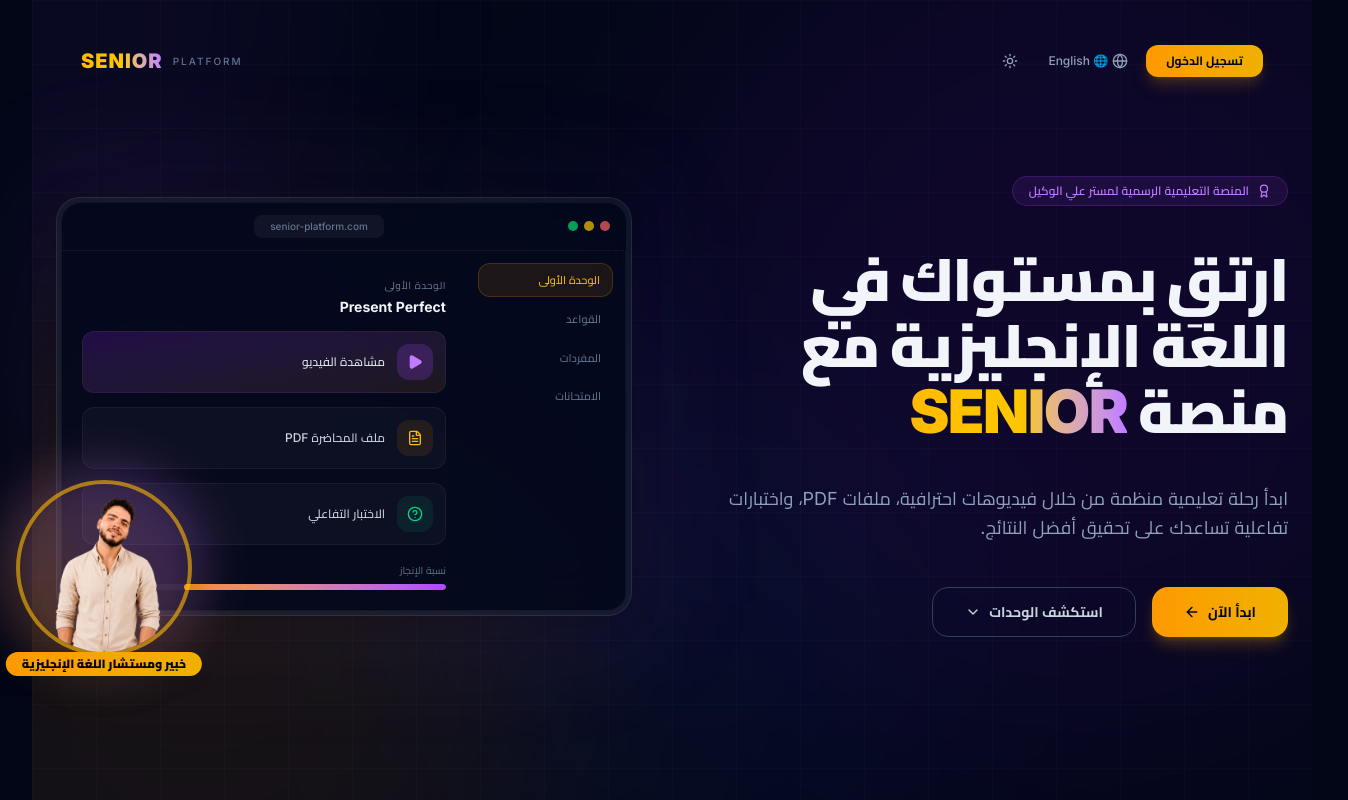
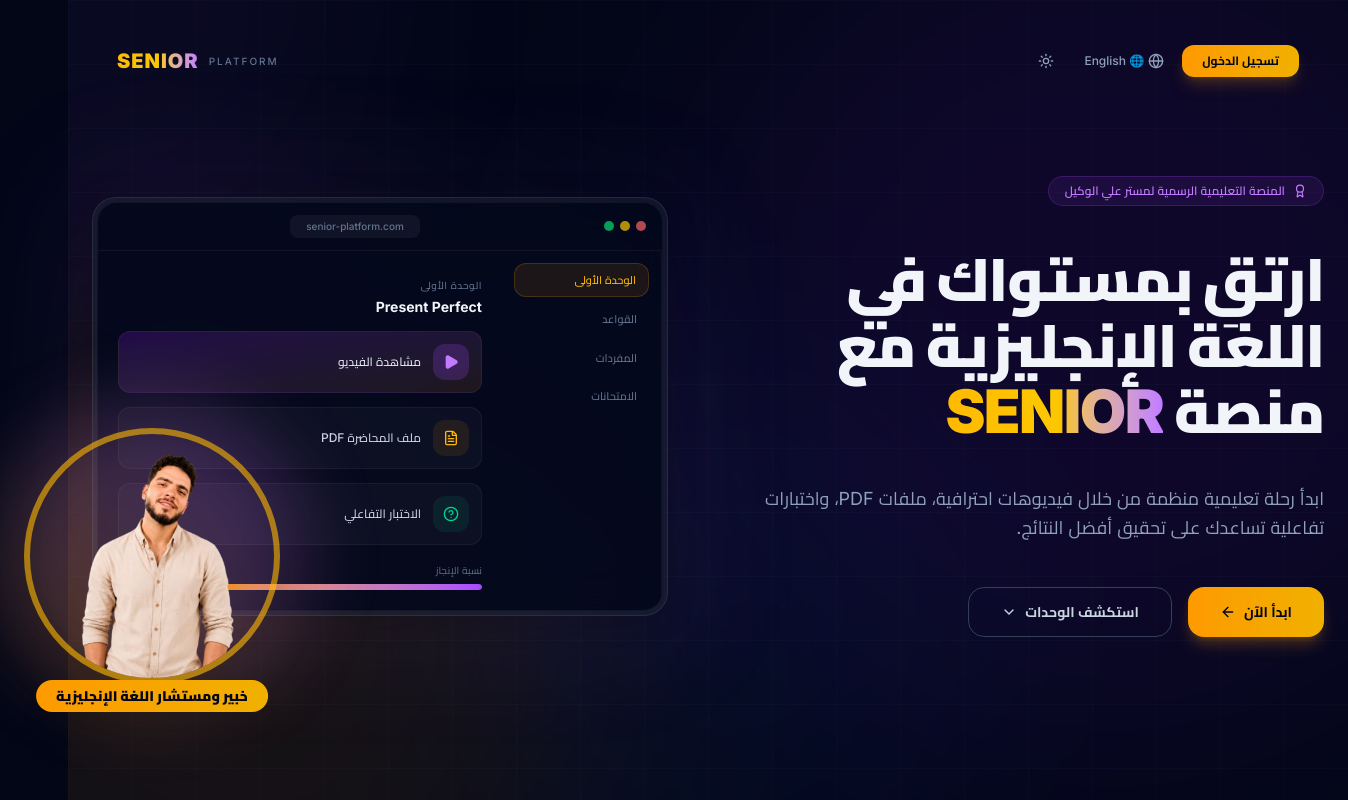
Before and after one commit to alialwakil880-netizen/senior-platefform, a Next.js app: page / in a window 1280 px wide. Shown: the top 800 px of the page, 1348 px wide, since content can reach past the window. Built offline with nearby package versions, Linux system fonts and the light colour scheme.

Commit message:
Make teacher image much larger

```diff
--- a/src/app/page.tsx
+++ b/src/app/page.tsx
@@ -363,26 +363,26 @@
 
               {/* Teacher floating glass card */}
               <motion.div
-                className="absolute -bottom-8 -left-8 sm:-bottom-12 sm:-left-12 z-20"
+                className="absolute -bottom-10 -left-10 sm:-bottom-20 sm:-left-20 z-20"
                 initial={{ opacity: 0, scale: 0.8, y: 20 }}
                 animate={{ opacity: 1, scale: 1, y: 0 }}
                 transition={{ duration: 0.6, delay: 0.8, ease: [0.25, 0.4, 0.25, 1] }}
                 whileHover={{ scale: 1.05, y: -4 }}
               >
-                <div className={`relative p-2 rounded-full ${
+                <div className={`relative p-3 rounded-full ${
                   darkMode
                     ? ""
                     : "bg-white/80 backdrop-blur-xl shadow-[0_2px_8px_rgba(15,23,42,0.08),0_8px_24px_rgba(15,23,42,0.06)]"
                 }`}>
-                  <div className={`absolute -inset-2 rounded-full blur-xl animate-glow-pulse ${darkMode ? "bg-gradient-to-tr from-amber-500/40 to-purple-500/40" : "bg-gradient-to-tr from-amber-400/20 to-purple-400/20"}`} />
-                  <div className={`relative w-32 h-32 sm:w-44 sm:h-44 rounded-full overflow-hidden border-4 shadow-2xl ${darkMode ? "border-amber-400/60" : "border-amber-400/40"}`}>
+                  <div className={`absolute -inset-3 rounded-full blur-2xl animate-glow-pulse ${darkMode ? "bg-gradient-to-tr from-amber-500/40 to-purple-500/40" : "bg-gradient-to-tr from-amber-400/20 to-purple-400/20"}`} />
+                  <div className={`relative w-40 h-40 sm:w-64 sm:h-64 rounded-full overflow-hidden border-[6px] shadow-2xl ${darkMode ? "border-amber-400/60" : "border-amber-400/40"}`}>
                     <img
                       src="/teacher-ali.png"
                       alt={l.teacherName}
                       className="w-full h-full object-cover object-top"
                     />
                   </div>
-                  <div className="absolute -bottom-3 left-1/2 -translate-x-1/2 bg-gradient-to-r from-amber-500 to-yellow-500 text-slate-950 text-[10px] sm:text-xs font-black px-4 py-1 rounded-full whitespace-nowrap shadow-lg">
+                  <div className="absolute -bottom-4 left-1/2 -translate-x-1/2 bg-gradient-to-r from-amber-500 to-yellow-500 text-slate-950 text-xs sm:text-sm font-black px-5 py-1.5 rounded-full whitespace-nowrap shadow-xl">
                     {l.teacherRole}
                   </div>
                 </div>
```
